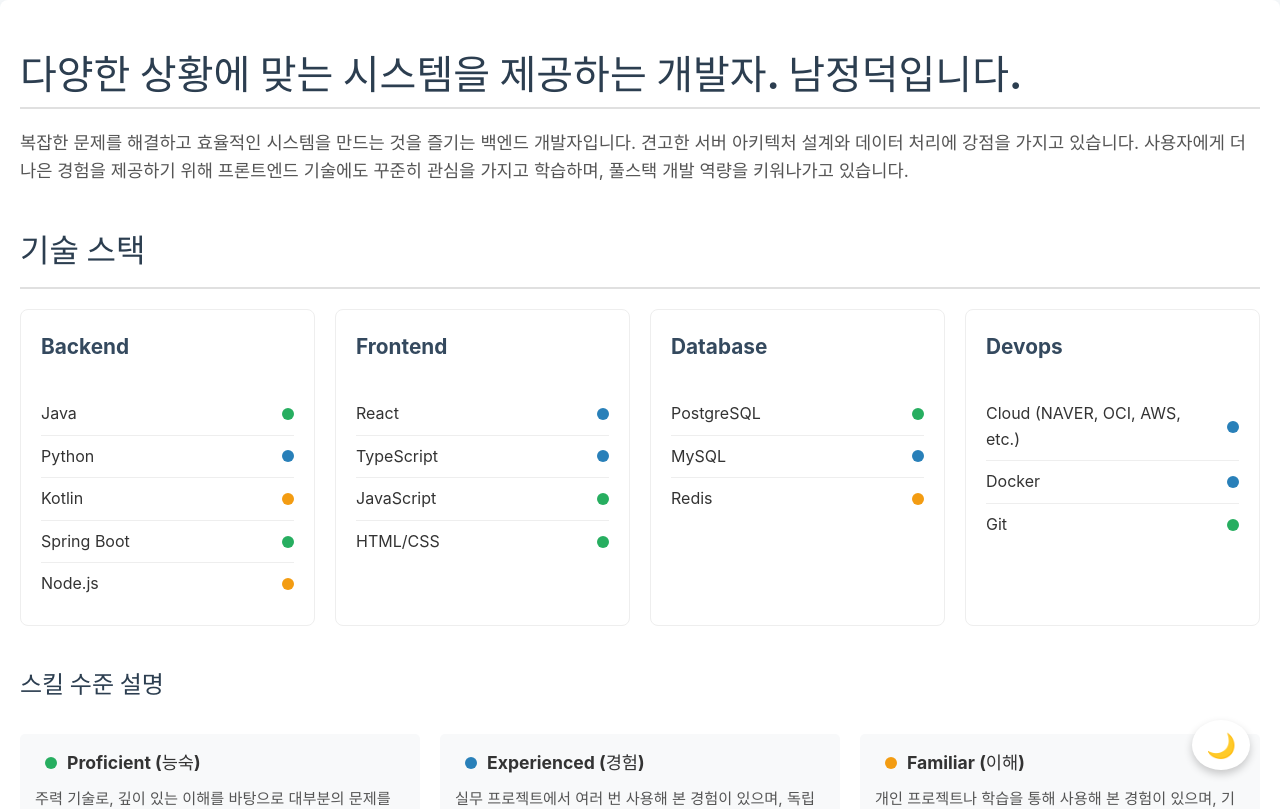
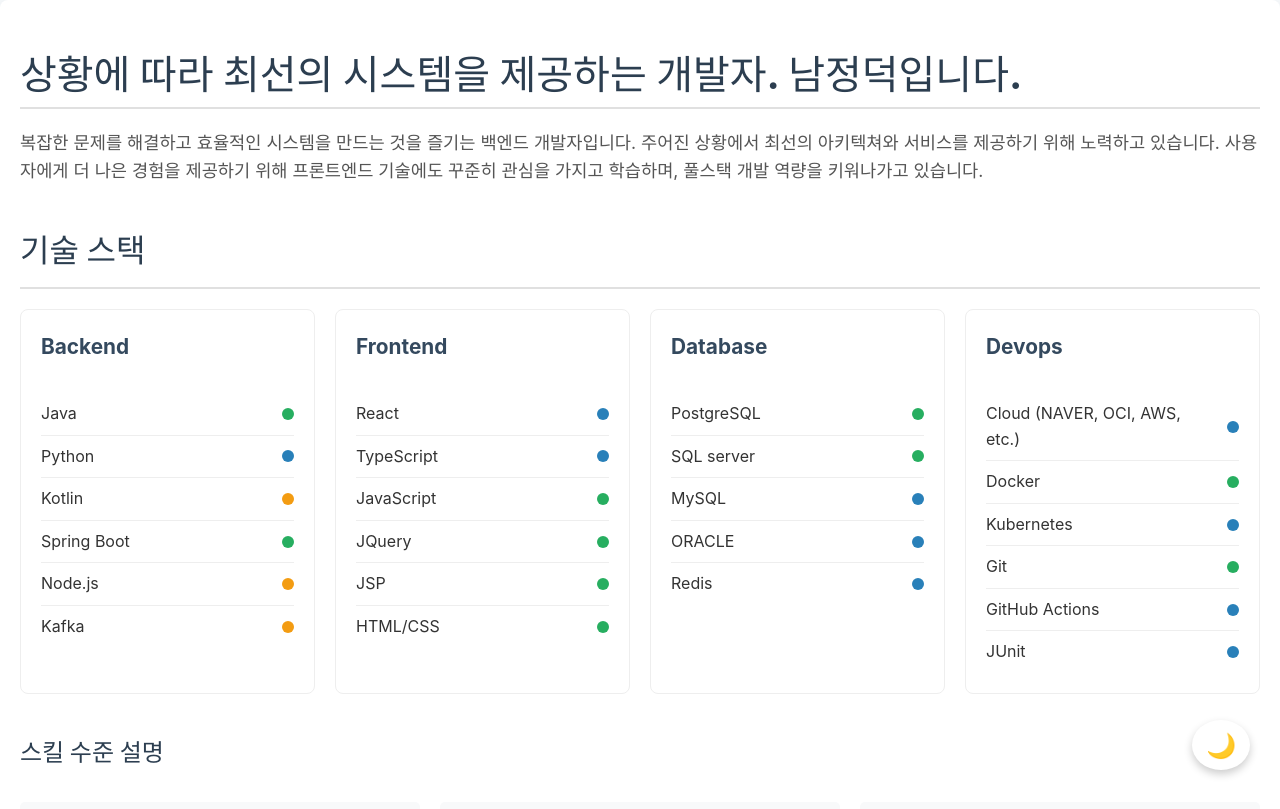
Before and after one commit to jungducknam/jungducknam.github.io, a React (Vite) app: page / in a window 1280 px wide. Shown: the top 809 px of the page. Built offline with nearby package versions, Linux system fonts and the light colour scheme.

Commit message:
feat 스킬 추가

```diff
--- a/src/App.tsx
+++ b/src/App.tsx
@@ -10,22 +10,30 @@
     { name: 'Kotlin', level: 'familiar' },
     { name: 'Spring Boot', level: 'proficient' },
     { name: 'Node.js', level: 'familiar' },
+    { name: 'Kafka', level: 'familiar' },
   ],
   frontend: [
     { name: 'React', level: 'experienced' },
     { name: 'TypeScript', level: 'experienced' },
     { name: 'JavaScript', level: 'proficient' },
+    { name: 'JQuery', level: 'proficient' },
+    { name: 'JSP', level: 'proficient' },
     { name: 'HTML/CSS', level: 'proficient' },
   ],
   database: [
     { name: 'PostgreSQL', level: 'proficient' },
+    { name: 'SQL server', level: 'proficient' },
     { name: 'MySQL', level: 'experienced' },
-    { name: 'Redis', level: 'familiar' },
+    { name: 'ORACLE', level: 'experienced' },
+    { name: 'Redis', level: 'experienced' },
   ],
   devops: [
     { name: 'Cloud (NAVER, OCI, AWS, etc.)', level: 'experienced' },
-    { name: 'Docker', level: 'experienced' },
+    { name: 'Docker', level: 'proficient' },
+    { name: 'Kubernetes', level: 'experienced' },
     { name: 'Git', level: 'proficient' },
+    { name: 'GitHub Actions', level: 'experienced' },
+    { name: 'JUnit', level: 'experienced' },
   ],
 };
 
@@ -95,10 +103,10 @@
     <div className="portfolio-container">
       {/* 소개 섹션 */}
       <section className="intro-section">
-        <h1>다양한 상황에 맞는 시스템을 제공하는 개발자. 남정덕입니다.</h1>
+        <h1>상황에 따라 최선의 시스템을 제공하는 개발자. 남정덕입니다.</h1>
         <p>
           복잡한 문제를 해결하고 효율적인 시스템을 만드는 것을 즐기는 백엔드 개발자입니다.
-          견고한 서버 아키텍처 설계와 데이터 처리에 강점을 가지고 있습니다.
+          주어진 상황에서 최선의 아키텍쳐와 서비스를 제공하기 위해 노력하고 있습니다.
           사용자에게 더 나은 경험을 제공하기 위해 프론트엔드 기술에도 꾸준히 관심을 가지고 학습하며, 풀스택 개발 역량을 키워나가고 있습니다.
         </p>
       </section>
```
